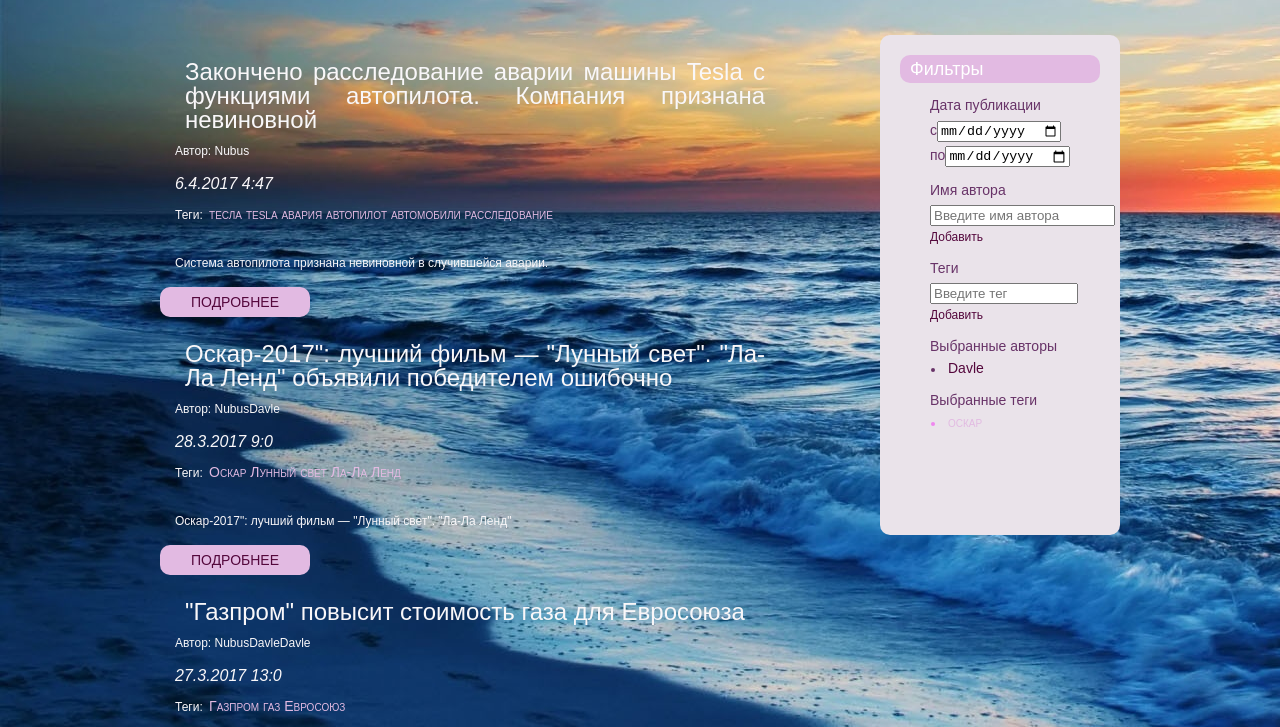
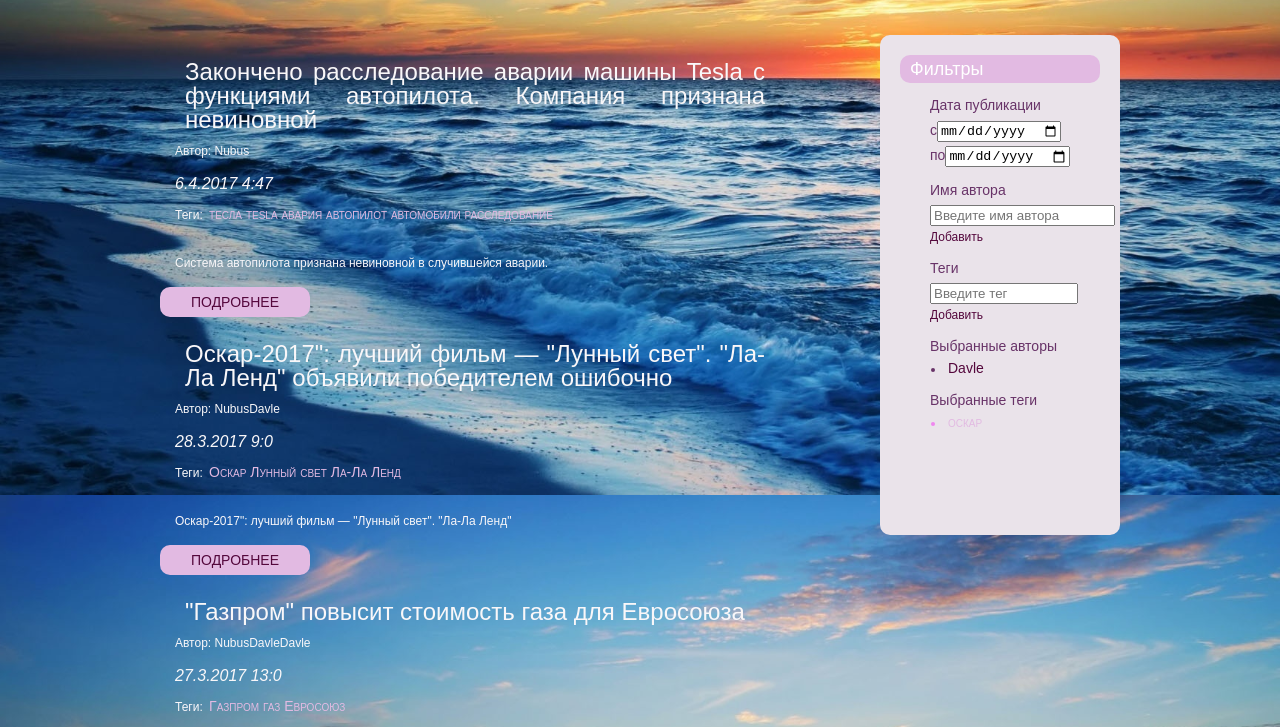
Before and after one commit to AnnShark/AnnAkulich, a plain HTML site: page UI/index.html in a window 1280 px wide. Shown: the part 305-1032 px from the top of the page. Drawn offline with Linux system fonts and the light colour scheme.

Commit message:
git add /c/up/UI/styles.css

```diff
--- a/UI/styles.css
+++ b/UI/styles.css
@@ -19,8 +19,11 @@ legend, table, caption, tbody, tfoot, thead, tr, th, td, header, nav, article, a
 /*TYPOGRAPHY*/
 
 html {
-
-    background: url(895145687.jpg);
+    background: url(895145687.jpg) no-repeat center center fixed;
+    -webkit-background-size: cover;
+    -moz-background-size: cover;
+    -o-background-size: cover;
+    background-size: cover;
 }
 
 body {
@@ -82,7 +85,7 @@ font: 25px/20px Arial, Helvetica, sans-serif;
     font: 20px/30px Arial, Helvetica, sans-serif;
     white-space: nowrap;
     overflow: hidden;
-    text-overflow: ellipsis;
+    text-overflow: initial;
     color:#54073c ;
 }
 
@@ -182,7 +185,7 @@ footer p {
     color: #e2bae2;
 }
 
-.tags:hover {
+.tag:hover {
     box-shadow: inset 100px 100px 120px #efdcef;
     color: #ffffff;
     border: none;
```
